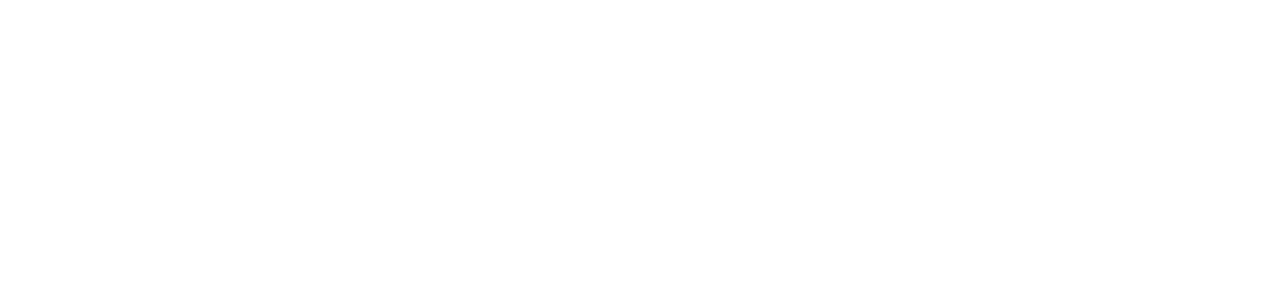
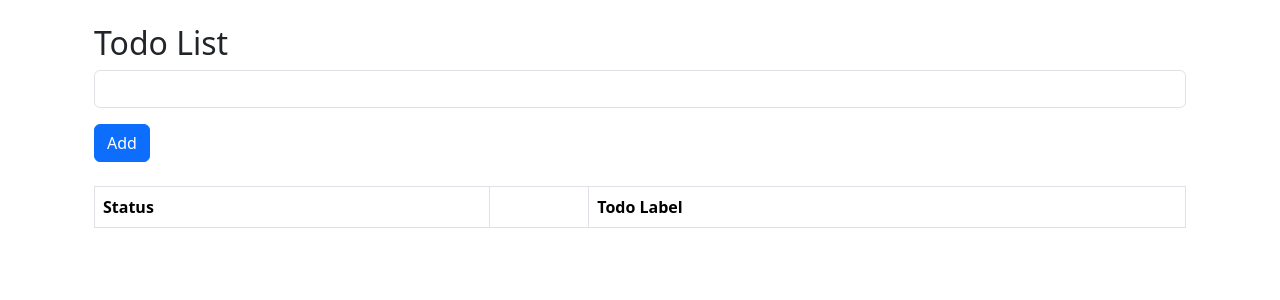
Before and after one commit to astro-19/ToDOList, a React (Create React App) app: page / in a window 1280 px wide. Shown: the top 300 px of the page. Built offline with nearby package versions, Linux system fonts and the light colour scheme.

Commit message:
implemented add, delete and toggle functionality

```diff
--- /dev/null
+++ b/src/App.css
@@ -0,0 +1,7 @@
+tbody,
+tr,
+th,
+td,
+thead {
+  border-width: 1px !important;
+}
--- a/src/App.js
+++ b/src/App.js
@@ -1,10 +1,77 @@
 
 import "react-toastify/dist/ReactToastify.css";
 import React from "react";
+import "./App.css"
 
 function App() {
+  const [todos, setTodos] = React.useState([])
+  const [todo, setTodo] = React.useState("")
+  const [todoEditing, setTodoEditing] = React.useState(null)
+
+  const handleSubmit = (e) => {
+    e.preventDefault();
+    const newTodo = {
+      id: new Date().getTime(),
+      task: todo,
+      complete: false
+    }
+
+    setTodos([...todos].concat(newTodo))
+    setTodo("")
+  }
+
+  const deleteTodo = (id) => {
+    const updatedTodo = [...todos].filter((todo) => {
+      return todo.id !== id;
+    })
+    setTodos(updatedTodo)
+  }
+
+  const editTodo = () => {
+
+  }
+
+  const todoComplete = (id) => {
+    const updatedTodo = [...todos].map((todo) => {
+      if (todo.id === id) {
+        todo.complete = !todo.complete;
+      }
+      return todo
+    })
+    setTodos(updatedTodo)
+  }
+
   return (
-    <div>
+    <div className="container p-4">
+      <h2>Todo List</h2>
+      <form onSubmit={handleSubmit}>
+        <div className="mb-3">
+          <input type="text" className="form-control" onChange={(e) => setTodo(e.target.value)} value={todo} />
+        </div>
+        <button type="submit" className="btn btn-primary">Add</button>
+      </form>
+      <div className="mt-4">
+        <table className="table">
+          <thead>
+            <tr>
+              <th>Status</th>
+              <th></th>
+              <th scope="col">Todo Label</th>
+            </tr>
+          </thead>
+          <tbody>
+            {todos.map((todo) => {
+              return <tr key={todo.id}>
+                <td className="col-2">{todo.complete ? "Completed" : "Incomplete"}</td>
+                <td className="col-1"><input type="checkbox" className="form-check-input" onChange={() => todoComplete(todo.id)} checked={todo.complete} /></td>
+                <td className="col-5">{todo.task}</td>
+                <td className="col-2"><button className="btn btn-primary btn-sm" onClick={editTodo}>Edit</button></td>
+                <td className="col-2"><button className="btn btn-danger btn-sm" onClick={() => deleteTodo(todo.id)}>Delete</button></td>
+              </tr>
+            })}
+          </tbody>
+        </table>
+      </div>
     </div>
   );
 }
```
